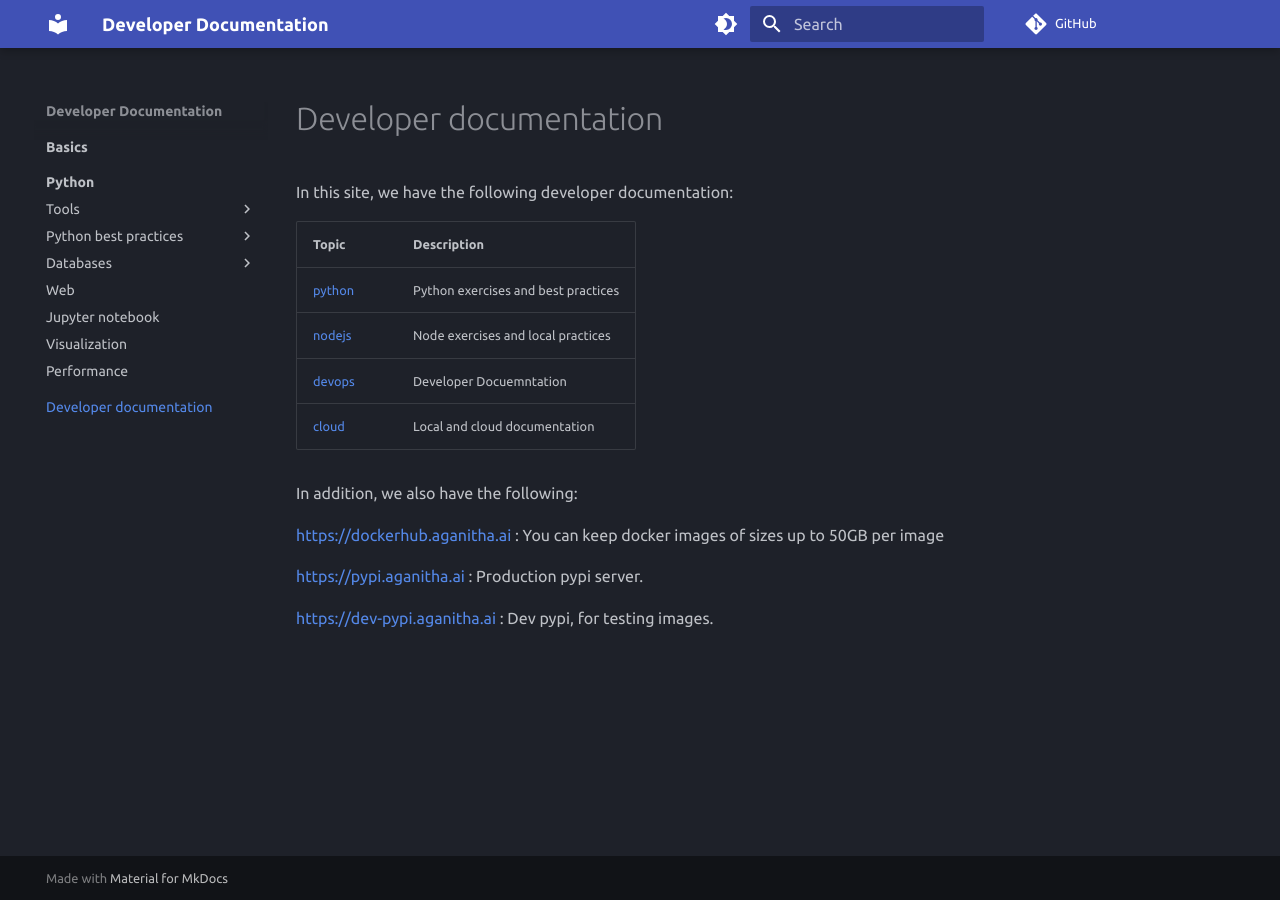
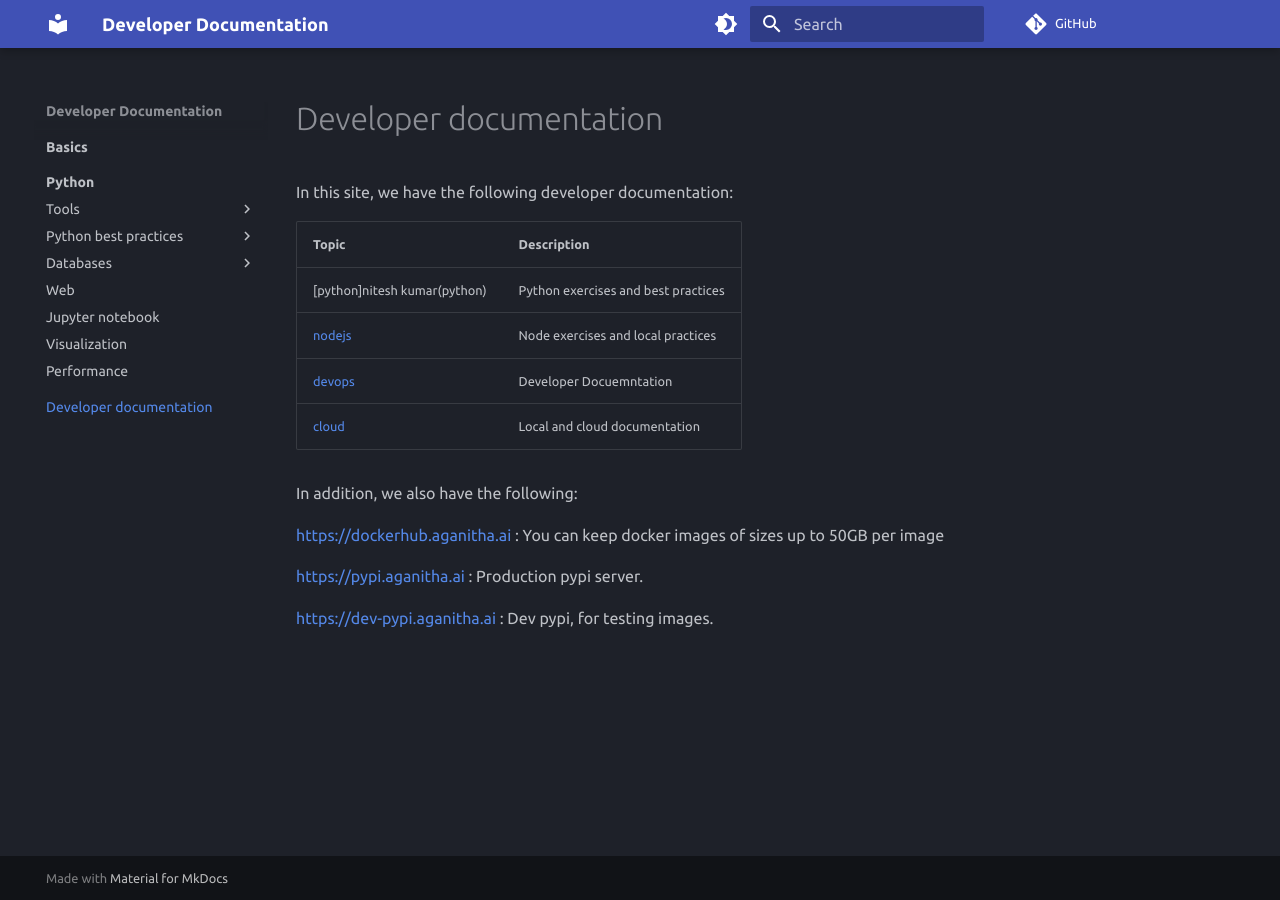
Before and after one commit to nitesh-acog/devdocs, an MkDocs documentation site: the page built from docs/index.md, in a window 1280 px wide. Built offline with MkDocs 1.6.1 and Material for MkDocs 9.7.7, drawn with Linux system fonts in a browser that asks for light colours; comment, search, counter and statistics services are not loaded.

Commit message:
some chnage

```diff
--- a/docs/index.md
+++ b/docs/index.md
@@ -4,7 +4,7 @@ In this site, we have the following developer documentation:
 
 | Topic     | Description                          |
 | :---------- | :----------------------------------- |
-|  [python](python)| Python exercises and best practices  |
+|  [python]nitesh kumar(python)| Python exercises and best practices  |
 | [nodejs](node)   | Node exercises and local practices |
 | [devops](DevOps)   | Developer Docuemntation |
 | [cloud](CloudOps)|Local and cloud documentation|
```
